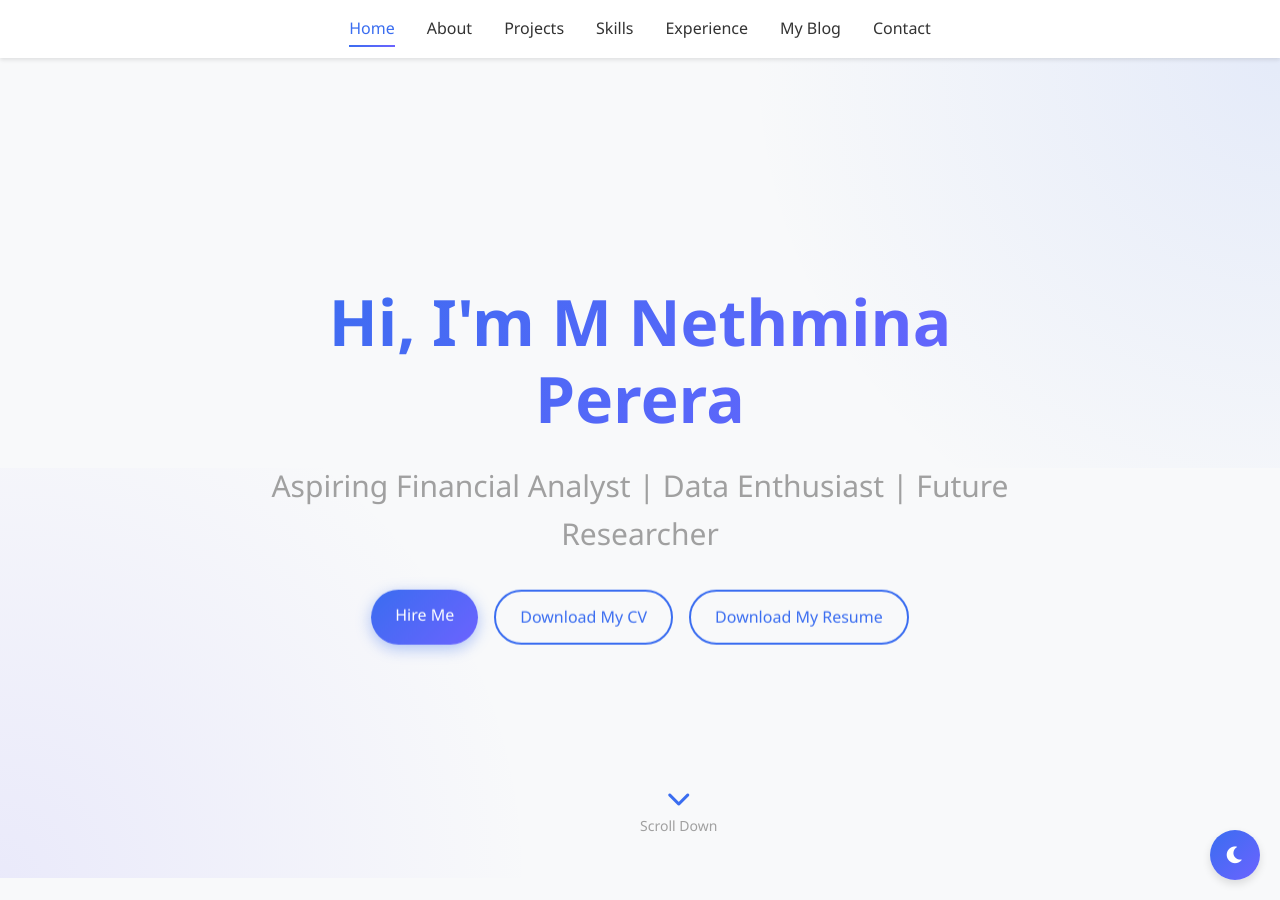
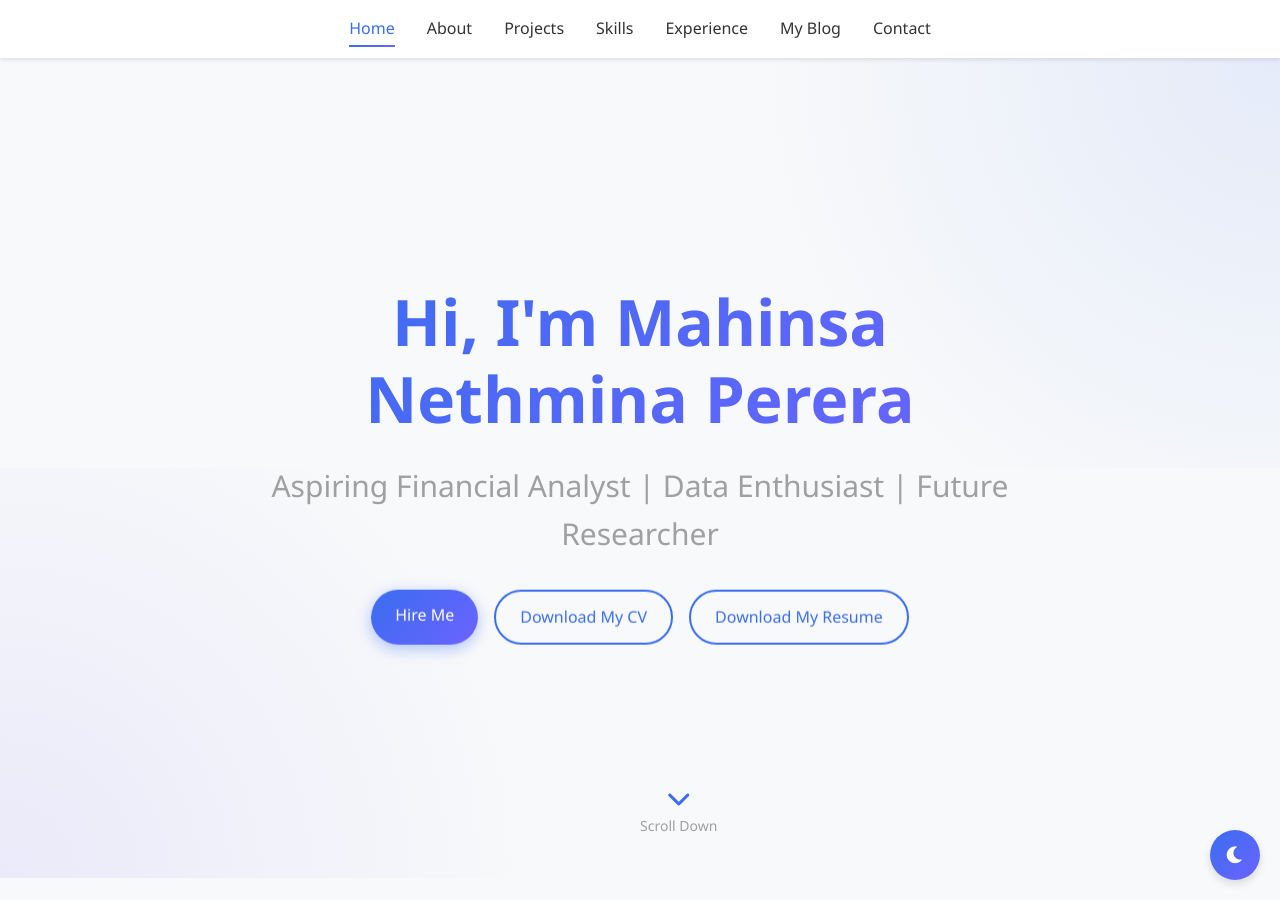
Before and after one commit to MHMNP2021/portfolio.github.io, a Jekyll site: the page index.html, which Jekyll copies as it is, in a window 1280 px wide and 900 px high. Built offline with Jekyll 4.4.1, drawn with Linux system fonts in a browser that asks for light colours; comment, search, counter and statistics services are not loaded.

Commit message:
Update index.html

```diff
--- a/index.html
+++ b/index.html
@@ -28,7 +28,7 @@
     <section class="hero">
         <div class="container">
             <div class="hero-content">
-                <h1>Hi, I'm M Nethmina Perera</h1>
+                <h1>Hi, I'm Mahinsa Nethmina Perera</h1>
                 <p class="subtitle">Aspiring Financial Analyst | Data Enthusiast | Future Researcher</p>
                 <div class="hero-buttons">
                     <a href="#contact" class="btn primary-btn">Hire Me</a>
@@ -65,7 +65,7 @@
                     <div class="social-links">
                         <a href="https://github.com/MHMNP2021" target="_blank" rel="noopener noreferrer" class="social-icon" aria-label="GitHub">
                                 <i class="fab fa-github"></i> </a>
-                            <a href="https://www.linkedin.com/in/mhm-n-perera-451284288/" target="_blank" rel="noopener noreferrer" class="social-icon" aria-label="LinkedIn">
+                            <a href="https://www.linkedin.com/in/mahinsa-nethmina-451284288/" target="_blank" rel="noopener noreferrer" class="social-icon" aria-label="LinkedIn">
                                 <i class="fab fa-linkedin-in"></i> </a>
                     </div>
                 </div>
@@ -443,7 +443,7 @@
                     <div class="social-links">
                         <a href="https://github.com/MHMNP2021" target="_blank" rel="noopener noreferrer" class="social-icon" aria-label="GitHub">
                                 <i class="fab fa-github"></i> </a>
-                            <a href="https://www.linkedin.com/in/mhm-n-perera-451284288/" target="_blank" rel="noopener noreferrer" class="social-icon" aria-label="LinkedIn">
+                            <a href="https://www.linkedin.com/in/mahinsa-nethmina-451284288/" target="_blank" rel="noopener noreferrer" class="social-icon" aria-label="LinkedIn">
                                 <i class="fab fa-linkedin-in"></i> </a>
                     </div>
                 </div>
@@ -510,6 +510,11 @@
         <i class="fas fa-arrow-up"></i>
     </a>
 
+
+<script src="https://platform.linkedin.com/badges/js/profile.js" async defer type="text/javascript"></script>
+    <div class="badge-base LI-profile-badge" data-locale="en_US" data-size="large" data-theme="dark" data-type="HORIZONTAL" data-vanity="mahinsa-nethmina-451284288" data-version="v1"><a class="badge-base__link LI-simple-link" href="https://lk.linkedin.com/in/mahinsa-nethmina-451284288?trk=profile-badge">Mahinsa Nethmina</a></div>
+
+
     <!-- Scripts -->
     <script src="script.js"></script>
 </body>
```
